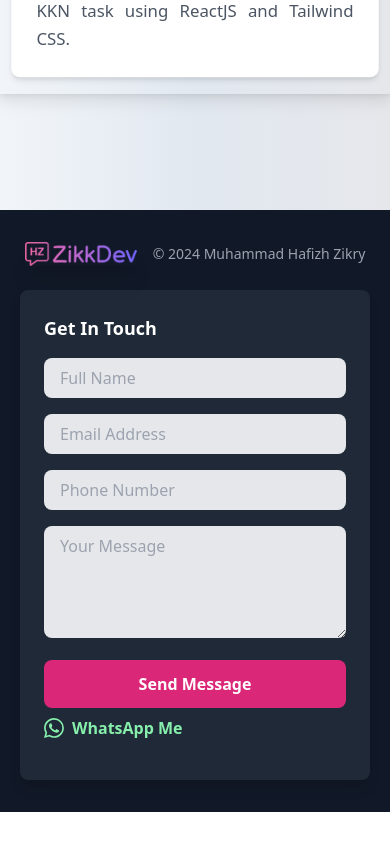
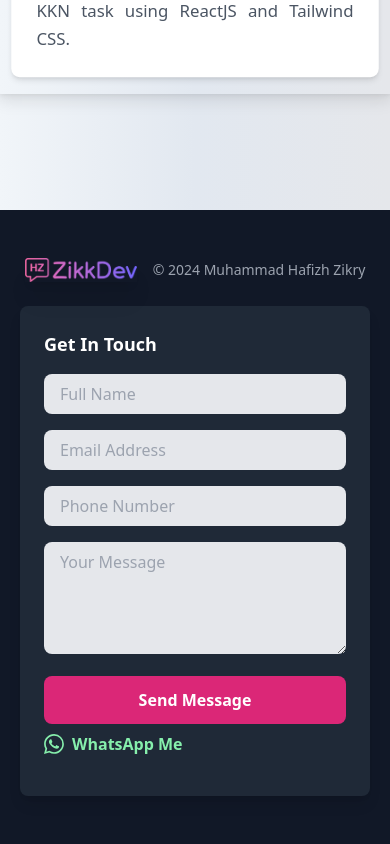
Before and after one commit to hafizhzikry24/PortofolioTailwindcss, a React (Vite) app: page / in a window 390 px wide. Shown: the part 7813-8657 px from the top of the page. Before the commit the page ends 8625 px from the top, so only its background shows below. Built offline with nearby package versions, Linux system fonts and the light colour scheme.

Commit message:
fix mobile page

```diff
--- a/src/components/footer.jsx
+++ b/src/components/footer.jsx
@@ -52,7 +52,7 @@ const Footer = () => {
   }, []);
 
   return (
-    <footer className="bg-gray-900 text-white py-8 sm:py-8" id="contact">
+    <footer className="bg-gray-900 text-white py-12 sm:py-8" id="contact">
       <div className="container mx-auto flex flex-col md:flex-row justify-around items-center px-5">
         <div className="flex items-center mb-6 md:mb-0">
           <img
```
